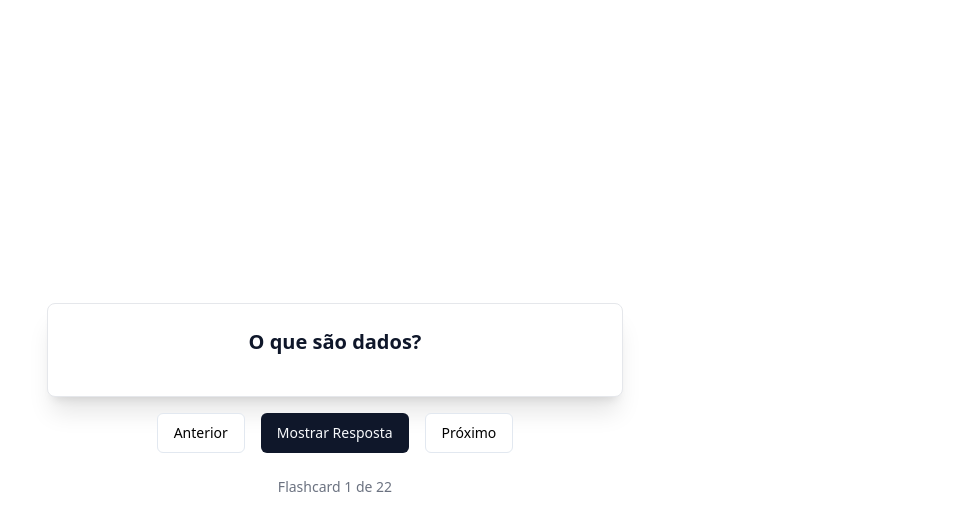
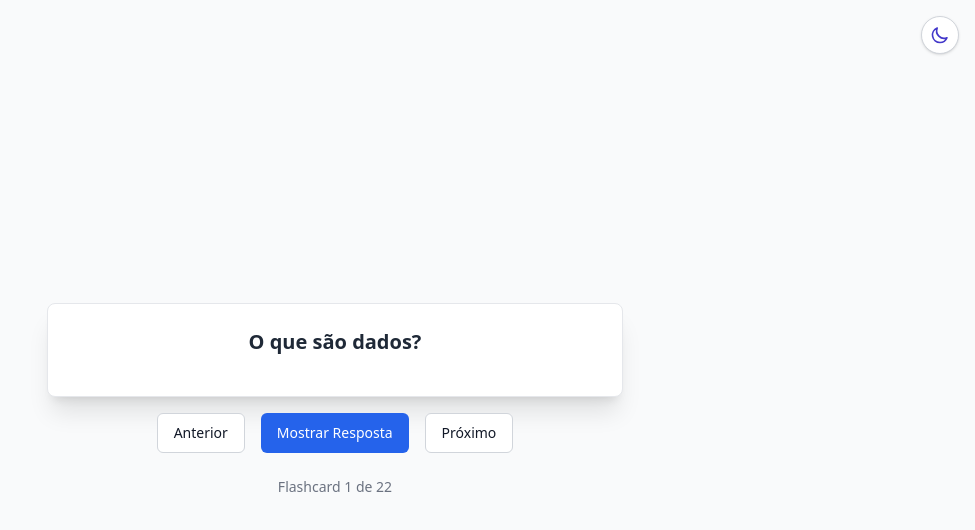
Before and after one commit to JonathanSM-dev/flashcards, a React (Create React App) app: page / in a window 1280 px wide. Shown: the top 530 px of the page, without its empty margins (305-1280 px from the left). Built offline with nearby package versions, Linux system fonts and the light colour scheme.

Commit message:
Adicionada funcionalidade de tema claro/escuro

```diff
--- a/public/index.html
+++ b/public/index.html
@@ -4,14 +4,15 @@
     <meta charset="utf-8" />
     <link rel="icon" href="%PUBLIC_URL%/favicon.ico" />
     <meta name="viewport" content="width=device-width, initial-scale=1" />
-    <meta name="theme-color" content="#000000" />
-    <meta
-      name="description"
-      content="Flashcards para estudo"
-    />
-    <link rel="apple-touch-icon" href="%PUBLIC_URL%/logo192.png" />
-    <link rel="manifest" href="%PUBLIC_URL%/manifest.json" />
-    <title>Flashcards</title>
+    <!-- Script para detectar preferência de tema antes da renderização -->
+    <script>
+      if (localStorage.theme === 'dark' || (!localStorage.theme && window.matchMedia('(prefers-color-scheme: dark)').matches)) {
+        document.documentElement.classList.add('dark')
+      } else {
+        document.documentElement.classList.remove('dark')
+      }
+    </script>
+    <!-- Restante do head -->
   </head>
   <body>
     <noscript>Você precisa habilitar JavaScript para executar este aplicativo.</noscript>
--- a/src/FlashcardsApp.jsx
+++ b/src/FlashcardsApp.jsx
@@ -1,6 +1,7 @@
 import { useState } from "react";
 import { Card, CardContent } from "./components/ui/card";
 import { Button } from "./components/ui/button";
+import ThemeToggle from "./components/ui/ThemeToggle";
 
 const flashcards = [
   { question: "O que são dados?", answer: "Representações brutas de fatos, como números, nomes ou imagens, que sozinhos não têm significado." },
@@ -42,21 +43,42 @@ export default function FlashcardsApp() {
   };
 
   return (
-    <div className="min-h-screen flex flex-col items-center justify-center gap-4 p-4">
-      <Card className="w-full max-w-xl text-center shadow-xl">
+    <div className="min-h-screen flex flex-col items-center justify-center gap-4 p-4 bg-gray-50 text-gray-900 dark:bg-gray-900 dark:text-gray-100 transition-colors duration-200">
+      <div className="absolute top-4 right-4">
+        <ThemeToggle />
+      </div>
+
+      <Card className="w-full max-w-xl text-center shadow-xl bg-white dark:bg-gray-800 border-gray-200 dark:border-gray-700">
         <CardContent className="p-6">
-          <h2 className="text-xl font-semibold mb-4">{flashcards[index].question}</h2>
-          {showAnswer && <p className="text-base text-gray-700">{flashcards[index].answer}</p>}
+          <h2 className="text-xl font-semibold mb-4 text-gray-800 dark:text-gray-100">{flashcards[index].question}</h2>
+          {showAnswer && <p className="text-base text-gray-700 dark:text-gray-300 bg-gray-50 dark:bg-gray-700 p-4 rounded-md">{flashcards[index].answer}</p>}
         </CardContent>
       </Card>
+
       <div className="flex gap-4">
-        <Button variant="outline" onClick={prev}>Anterior</Button>
-        <Button onClick={() => setShowAnswer(!showAnswer)}>
+        <Button
+          variant="outline"
+          onClick={prev}
+          className="border-gray-300 dark:border-gray-600 dark:text-gray-200 dark:hover:bg-gray-700"
+        >
+          Anterior
+        </Button>
+        <Button
+          onClick={() => setShowAnswer(!showAnswer)}
+          className="bg-blue-600 hover:bg-blue-700 dark:bg-blue-800 dark:hover:bg-blue-700 text-white"
+        >
           {showAnswer ? "Ocultar Resposta" : "Mostrar Resposta"}
         </Button>
-        <Button variant="outline" onClick={next}>Próximo</Button>
+        <Button
+          variant="outline"
+          onClick={next}
+          className="border-gray-300 dark:border-gray-600 dark:text-gray-200 dark:hover:bg-gray-700"
+        >
+          Próximo
+        </Button>
       </div>
-      <p className="text-sm text-gray-500 mt-2">
+
+      <p className="text-sm text-gray-500 dark:text-gray-400 mt-2">
         Flashcard {index + 1} de {flashcards.length}
       </p>
     </div>
--- /dev/null
+++ b/src/components/ui/ThemeToggle.jsx
@@ -0,0 +1,47 @@
+import { useState, useEffect } from 'react';
+
+const ThemeToggle = () => {
+  const [darkMode, setDarkMode] = useState(false);
+
+  useEffect(() => {
+    if (localStorage.theme === 'dark' ||
+        (!localStorage.theme && window.matchMedia('(prefers-color-scheme: dark)').matches)) {
+      setDarkMode(true);
+      document.documentElement.classList.add('dark');
+    } else {
+      setDarkMode(false);
+      document.documentElement.classList.remove('dark');
+    }
+  }, []);
+
+  const toggleTheme = () => {
+    if (darkMode) {
+      document.documentElement.classList.remove('dark');
+      localStorage.theme = 'light';
+    } else {
+      document.documentElement.classList.add('dark');
+      localStorage.theme = 'dark';
+    }
+    setDarkMode(!darkMode);
+  };
+
+  return (
+    <button
+      onClick={toggleTheme}
+      className="p-2 rounded-full bg-white border border-gray-300 text-gray-700 hover:bg-gray-100 dark:bg-gray-800 dark:border-gray-600 dark:text-gray-200 dark:hover:bg-gray-700 shadow transition-colors"
+      aria-label="Alternar tema"
+    >
+      {darkMode ? (
+        <svg xmlns="http://www.w3.org/2000/svg" className="h-5 w-5 text-yellow-500" fill="none" viewBox="0 0 24 24" stroke="currentColor">
+          <path strokeLinecap="round" strokeLinejoin="round" strokeWidth={2} d="M12 3v1m0 16v1m9-9h-1M4 12H3m15.364 6.364l-.707-.707M6.343 6.343l-.707-.707m12.728 0l-.707.707M6.343 17.657l-.707.707M16 12a4 4 0 11-8 0 4 4 0 018 0z" />
+        </svg>
+      ) : (
+        <svg xmlns="http://www.w3.org/2000/svg" className="h-5 w-5 text-indigo-700" fill="none" viewBox="0 0 24 24" stroke="currentColor">
+          <path strokeLinecap="round" strokeLinejoin="round" strokeWidth={2} d="M20.354 15.354A9 9 0 018.646 3.646 9.003 9.003 0 0012 21a9.003 9.003 0 008.354-5.646z" />
+        </svg>
+      )}
+    </button>
+  );
+};
+
+export default ThemeToggle;
--- a/tailwind.config.js
+++ b/tailwind.config.js
@@ -3,6 +3,7 @@ module.exports = {
   content: [
     "./src/**/*.{js,jsx,ts,tsx}",
   ],
+  darkMode: 'class',
   theme: {
     extend: {
       colors: {
@@ -19,10 +20,6 @@ module.exports = {
           DEFAULT: "hsl(210 40% 96.1%)",
           foreground: "hsl(222.2 47.4% 11.2%)",
         },
-        accent: {
-          DEFAULT: "hsl(210 40% 96.1%)",
-          foreground: "hsl(222.2 47.4% 11.2%)",
-        },
         card: {
           DEFAULT: "hsl(0 0% 100%)",
           foreground: "hsl(222.2 47.4% 11.2%)",
```
Also changed, not shown: 12 other files (tests, documents, lock files or other folders).
